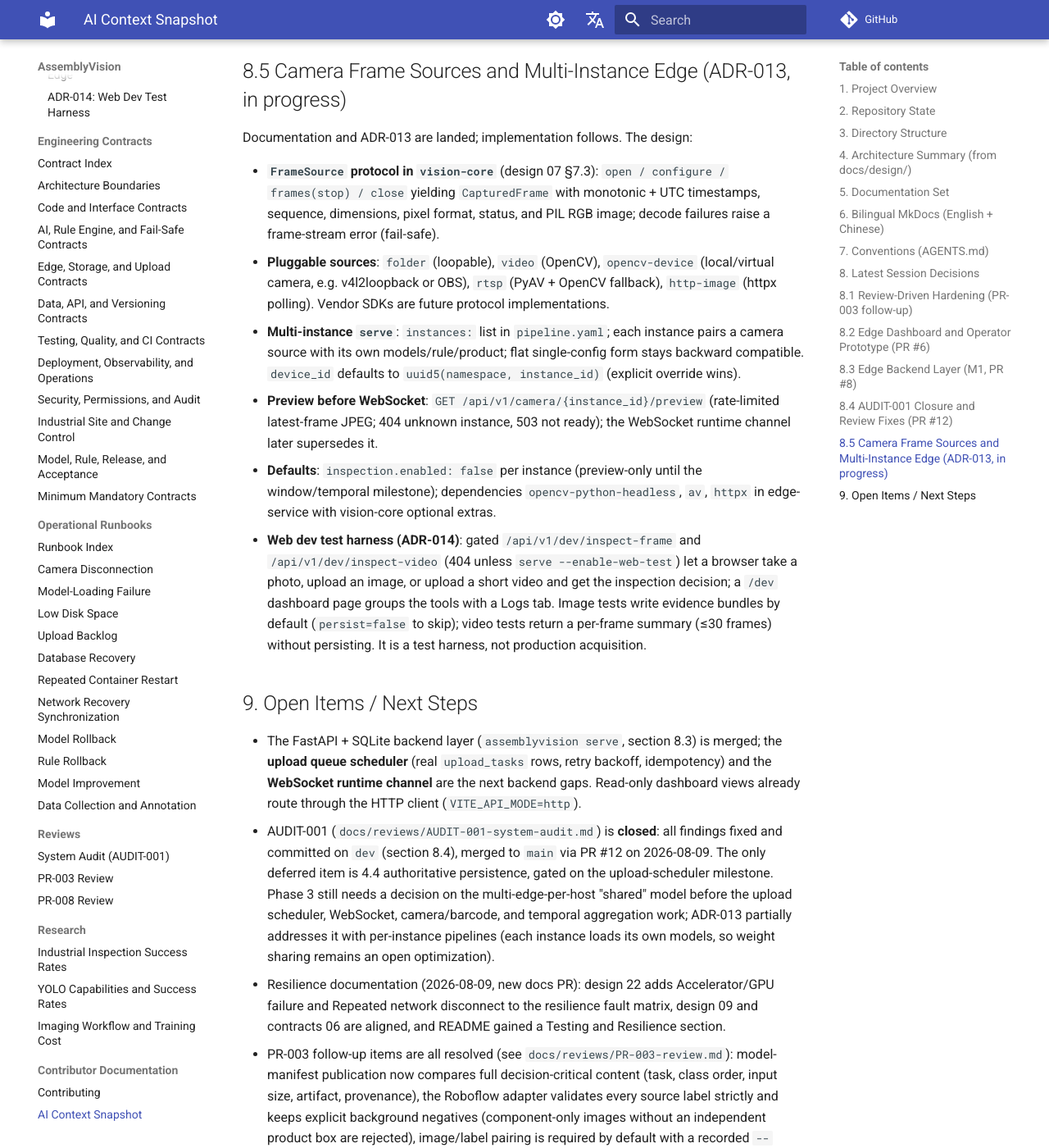
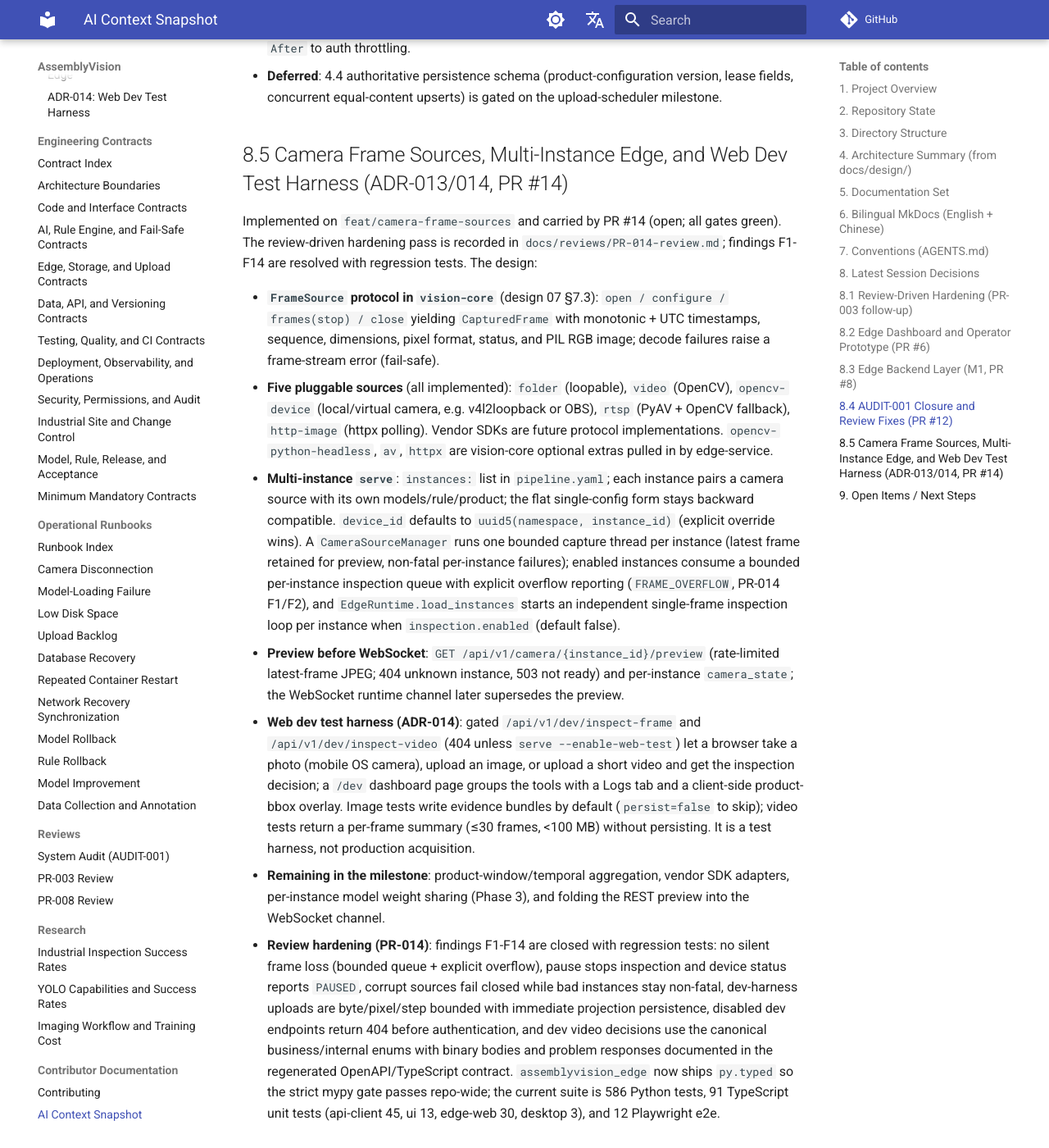
Before and after one commit to dream-studio-china/assembly-vision, an MkDocs documentation site: the page built from docs/ai/context.md, in a window 1280 px wide and 1400 px high, scrolled down 10509 px. Shown: the whole window at 82% size. Built offline with MkDocs 1.6.1 and Material for MkDocs 9.7.7, drawn with Linux system fonts in a browser that asks for light colours; comment, search, counter and statistics services are not loaded; some of the changed text lies outside the part shown.

Commit message:
docs: update PR-014 review status and project context
Record the resolved packaging follow-up in the PR-014 review and refresh the
AI context snapshot with the review-hardening results, the bounded inspection
queue and pause semantics, and the current quality-gate counts.

```diff
--- a/docs/ai/context.md
+++ b/docs/ai/context.md
@@ -34,14 +34,19 @@ and verifies that all required assembly components are present.
   updates. Read-only dashboard views display real CLI results through the HTTP
   client, while the operator workflow actions remain on the mock client.
   PR #12 (dev -> main) closed the AUDIT-001 findings with acceptance tests
-  (merged 2026-08-09); see section 8.4.
+  (merged 2026-08-09); see section 8.4. PR #14 (`feat/camera-frame-sources`,
+  open) adds camera frame sources, multi-instance `serve`, and the gated web
+  dev test harness (ADR-013/014); see section 8.5.
 
 ## 2. Repository State
 
 - Remote: `https://github.com/dream-studio-china/assembly-vision`. PRs #3, #6,
-  #8, #9, #10, #11, #12 are merged to `main`; PR #12 merged the completed
-  AUDIT-001 closure on 2026-08-09. The next milestones are the upload
-  scheduler + authoritative persistence (AUDIT-001 4.4) and collecting real
+  #8, #9, #10, #11, #12 (and docs PR #13) are merged to `main`; PR #12 merged
+  the completed AUDIT-001 closure on 2026-08-09. PR #14
+  (`feat/camera-frame-sources`, open) carries the camera frame sources,
+  multi-instance serve, and web dev test harness (ADR-013/014). The next
+  milestones are the upload scheduler + authoritative persistence (AUDIT-001
+  4.4), the product-window/temporal aggregation milestone, and collecting real
   customer data.
 - `.obsidian/`, `.idea/`, and `.vscode/` are ignored local editor state.
 - Runtime data, model weights, production media, datasets, and secrets must never be stored in
@@ -408,35 +413,58 @@ verified and its findings closed with acceptance tests, merged via PR #12
   version, lease fields, concurrent equal-content upserts) is gated on the
   upload-scheduler milestone.
 
-## 8.5 Camera Frame Sources and Multi-Instance Edge (ADR-013, in progress)
+## 8.5 Camera Frame Sources, Multi-Instance Edge, and Web Dev Test Harness (ADR-013/014, PR #14)
 
-Documentation and ADR-013 are landed; implementation follows. The design:
+Implemented on `feat/camera-frame-sources` and carried by PR #14 (open; all
+gates green). The review-driven hardening pass is recorded in
+`docs/reviews/PR-014-review.md`; findings F1-F14 are resolved with regression
+tests. The design:
 
 - **`FrameSource` protocol in `vision-core`** (design 07 §7.3): `open /
   configure / frames(stop) / close` yielding `CapturedFrame` with monotonic +
   UTC timestamps, sequence, dimensions, pixel format, status, and PIL RGB
   image; decode failures raise a frame-stream error (fail-safe).
-- **Pluggable sources**: `folder` (loopable), `video` (OpenCV), `opencv-device`
-  (local/virtual camera, e.g. v4l2loopback or OBS), `rtsp` (PyAV + OpenCV
-  fallback), `http-image` (httpx polling). Vendor SDKs are future protocol
-  implementations.
+- **Five pluggable sources** (all implemented): `folder` (loopable), `video`
+  (OpenCV), `opencv-device` (local/virtual camera, e.g. v4l2loopback or OBS),
+  `rtsp` (PyAV + OpenCV fallback), `http-image` (httpx polling). Vendor SDKs
+  are future protocol implementations. `opencv-python-headless`, `av`, `httpx`
+  are vision-core optional extras pulled in by edge-service.
 - **Multi-instance `serve`**: `instances:` list in `pipeline.yaml`; each
-  instance pairs a camera source with its own models/rule/product; flat
+  instance pairs a camera source with its own models/rule/product; the flat
   single-config form stays backward compatible. `device_id` defaults to
-  `uuid5(namespace, instance_id)` (explicit override wins).
+  `uuid5(namespace, instance_id)` (explicit override wins). A
+  `CameraSourceManager` runs one bounded capture thread per instance (latest
+  frame retained for preview, non-fatal per-instance failures); enabled
+  instances consume a bounded per-instance inspection queue with explicit
+  overflow reporting (`FRAME_OVERFLOW`, PR-014 F1/F2), and
+  `EdgeRuntime.load_instances` starts an independent single-frame inspection
+  loop per instance when `inspection.enabled` (default false).
 - **Preview before WebSocket**: `GET /api/v1/camera/{instance_id}/preview`
-  (rate-limited latest-frame JPEG; 404 unknown instance, 503 not ready); the
-  WebSocket runtime channel later supersedes it.
-- **Defaults**: `inspection.enabled: false` per instance (preview-only until
-  the window/temporal milestone); dependencies `opencv-python-headless`, `av`,
-  `httpx` in edge-service with vision-core optional extras.
+  (rate-limited latest-frame JPEG; 404 unknown instance, 503 not ready) and
+  per-instance `camera_state`; the WebSocket runtime channel later supersedes
+  the preview.
 - **Web dev test harness (ADR-014)**: gated `/api/v1/dev/inspect-frame` and
   `/api/v1/dev/inspect-video` (404 unless `serve --enable-web-test`) let a
-  browser take a photo, upload an image, or upload a short video and get the
-  inspection decision; a `/dev` dashboard page groups the tools with a Logs
-  tab. Image tests write evidence bundles by default (`persist=false` to
-  skip); video tests return a per-frame summary (≤30 frames) without
-  persisting. It is a test harness, not production acquisition.
+  browser take a photo (mobile OS camera), upload an image, or upload a short
+  video and get the inspection decision; a `/dev` dashboard page groups the
+  tools with a Logs tab and a client-side product-bbox overlay. Image tests
+  write evidence bundles by default (`persist=false` to skip); video tests
+  return a per-frame summary (≤30 frames, <100 MB) without persisting. It is a
+  test harness, not production acquisition.
+- **Remaining in the milestone**: product-window/temporal aggregation,
+  vendor SDK adapters, per-instance model weight sharing (Phase 3), and
+  folding the REST preview into the WebSocket channel.
+- **Review hardening (PR-014)**: findings F1-F14 are closed with regression
+  tests: no silent frame loss (bounded queue + explicit overflow), pause
+  stops inspection and device status reports `PAUSED`, corrupt sources fail
+  closed while bad instances stay non-fatal, dev-harness uploads are
+  byte/pixel/step bounded with immediate projection persistence, disabled dev
+  endpoints return 404 before authentication, and dev video decisions use the
+  canonical business/internal enums with binary bodies and problem responses
+  documented in the regenerated OpenAPI/TypeScript contract.
+  `assemblyvision_edge` now ships `py.typed` so the strict mypy gate passes
+  repo-wide; the current suite is 586 Python tests, 91 TypeScript unit tests
+  (api-client 45, ui 13, edge-web 30, desktop 3), and 12 Playwright e2e.
 
 ## 9. Open Items / Next Steps
 
@@ -490,11 +518,10 @@ Documentation and ADR-013 are landed; implementation follows. The design:
   images-first and split-first layouts) into
   `dataset_product`/`dataset_components` + `test-expected.json`, then run
   `av-train` -> `assemblyvision inspect` -> `assemblyvision verify`.
-- Camera acquisition milestone (ADR-013) is in progress: the `FrameSource`
-  abstraction, simulated sources (folder/video/OpenCV-device/RTSP/HTTP-image),
-  multi-instance `serve`, and the per-instance REST preview are being
-  implemented with docs already landed; vendor SDK adapters and the
-  window/temporal milestone remain hardware/design-gated.
+- Camera acquisition milestone (ADR-013/014) is **implemented** and carried by
+  PR #14 (open). Remaining in the milestone: the product-window/temporal
+  aggregation work, vendor SDK camera adapters, per-instance model weight
+  sharing, and folding the REST preview into the WebSocket runtime channel.
 - Camera/hardware integration (vendor SDK), barcode decoding, product-window
   management, temporal aggregation, authoritative SQLite persistence (the
   current index is a rebuildable read projection), the upload queue scheduler,
```
Also changed, not shown: other parts of docs/ai/context.md (+2 -2 lines), docs/reviews/PR-014-review.md (+4 -6 lines).
